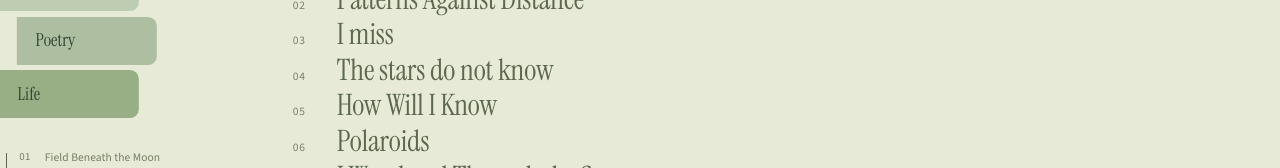
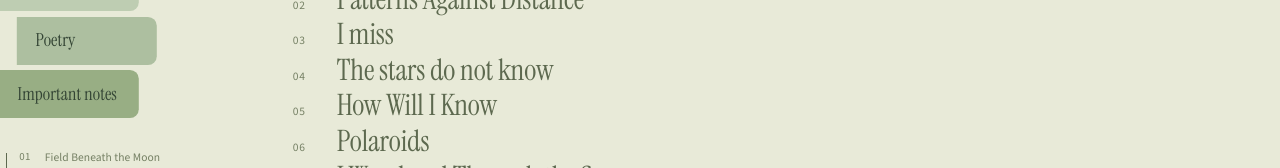
Before and after one commit to saykig/sarakim23, a Next.js app: page /poetry in a window 1280 px wide. Shown: the part 404-572 px from the top of the page. Built offline with nearby package versions, Linux system fonts and the light colour scheme.

Commit message:
Align important notes navigation

```diff
--- a/app/components/about-section.tsx
+++ b/app/components/about-section.tsx
@@ -63,14 +63,14 @@ export function AboutSection() {
           </Link>
         </div>
 
-        <AccordionItem className="homepage-accordion-item" value="life">
-          <AccordionTrigger className="about-trigger w-full py-0.5">
+        <div className="homepage-accordion-item">
+          <Link
+            className="about-trigger w-full py-0.5"
+            href="/about#important-notes"
+          >
             Important notes
-          </AccordionTrigger>
-          <AccordionContent className="homepage-accordion-content">
-            <p>to be continued...</p>
-          </AccordionContent>
-        </AccordionItem>
+          </Link>
+        </div>
       </Accordion>
     </section>
   )
--- a/app/components/mindscape-page.tsx
+++ b/app/components/mindscape-page.tsx
@@ -14,7 +14,7 @@ const mindscapeSections = [
   { id: 'reading', label: 'Reading' },
   { id: 'writing', label: 'Writing' },
   { id: 'poetry', label: 'Poetry' },
-  { id: 'life', label: 'Life' },
+  { id: 'important-notes', label: 'Important notes' },
 ] as const
 
 export type MindscapeSectionId = (typeof mindscapeSections)[number]['id']
@@ -56,9 +56,12 @@ export function MindscapePage({
         return
       }
 
-      setActiveSection(
-        isMindscapeSection(hashSection) ? hashSection : 'about'
-      )
+      if (hashSection === 'life') {
+        router.replace('/about#important-notes')
+        return
+      }
+
+      setActiveSection(isMindscapeSection(hashSection) ? hashSection : 'about')
     }
 
     syncSectionFromHash()
@@ -197,13 +200,13 @@ export function MindscapePage({
                   {poetryContent}
                 </section>,
                 <section
-                  key="life"
-                  id="mindscape-panel-life"
+                  key="important-notes"
+                  id="mindscape-panel-important-notes"
                   className="mindscape-section"
                   role="tabpanel"
-                  aria-labelledby="mindscape-tab-life"
+                  aria-labelledby="mindscape-tab-important-notes"
                 >
-                  <h2>Life</h2>
+                  <h2>Important notes</h2>
                   <p className="mindscape-placeholder">to be continued...</p>
                 </section>,
               ]}
```
